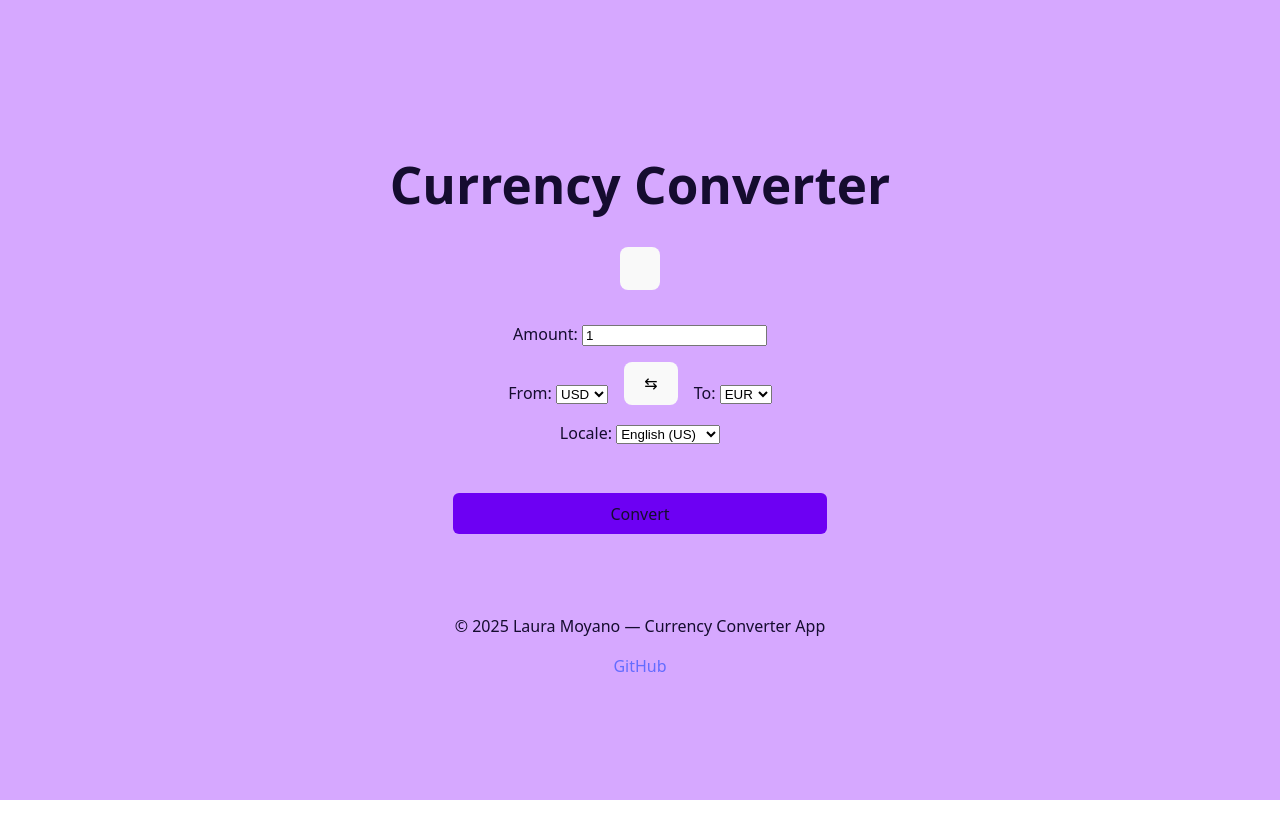
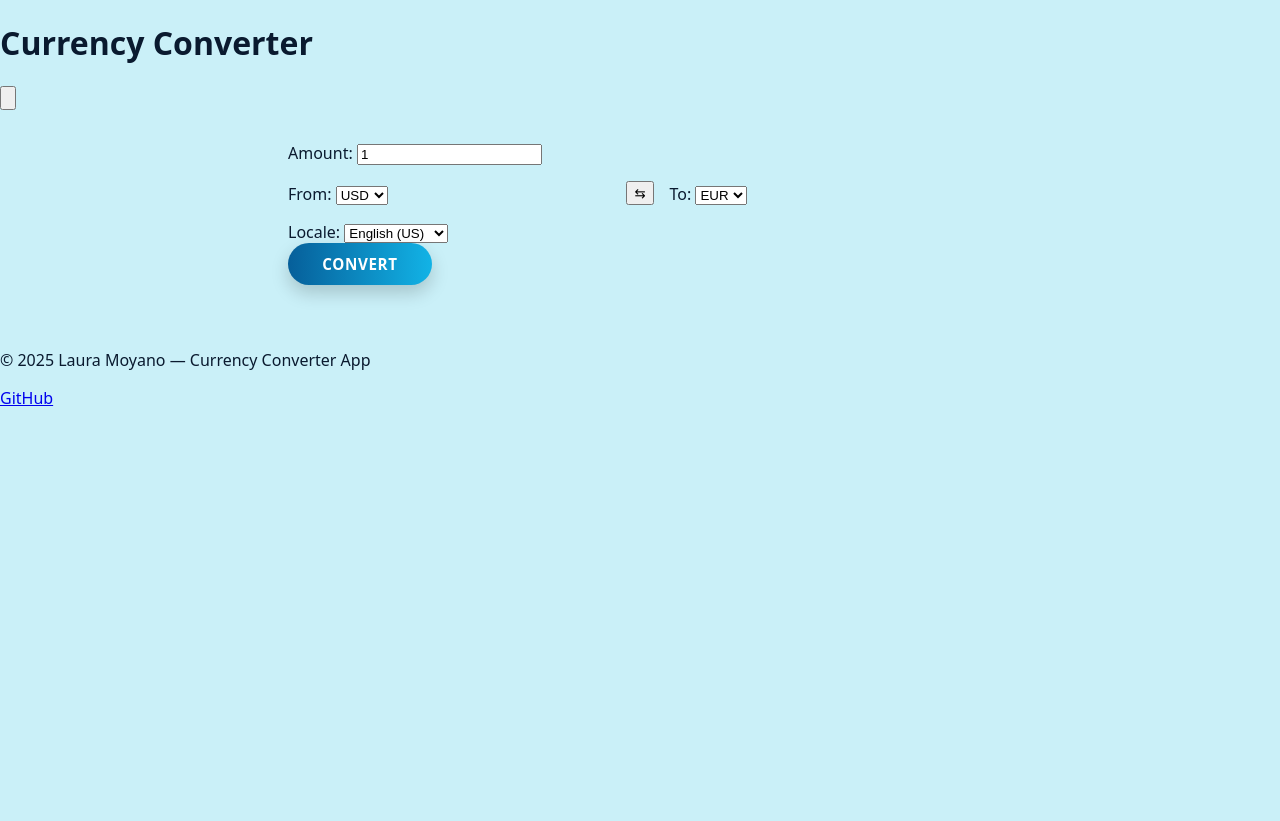
Before and after one commit to Laura-M-stack/Currency-Converter-App, a Svelte app in the folder currency-converter/: page / in a window 1280 px wide. Before the commit the page ends 800 px from the top, so only its background shows below. Built offline with nearby package versions, Linux system fonts and the light colour scheme.

Commit message:
style: update global SCSS, variables and layout adjustments

```diff
--- a/currency-converter/src/app.css
+++ b/currency-converter/src/app.css
@@ -1,79 +1,21 @@
-:root {
-  font-family: system-ui, Avenir, Helvetica, Arial, sans-serif;
-  line-height: 1.5;
-  font-weight: 400;
 
-  color-scheme: light dark;
-  color: rgba(255, 255, 255, 0.87);
-  background-color: #242424;
-
-  font-synthesis: none;
-  text-rendering: optimizeLegibility;
-  -webkit-font-smoothing: antialiased;
-  -moz-osx-font-smoothing: grayscale;
+*,
+*::before,
+*::after {
+  box-sizing: border-box;
 }
 
-a {
-  font-weight: 500;
-  color: #646cff;
-  text-decoration: inherit;
-}
-a:hover {
-  color: #535bf2;
+html,
+body {
+  margin: 0;
+  padding: 0;
 }
 
 body {
-  margin: 0;
-  display: flex;
-  place-items: center;
-  min-width: 320px;
+  font-family: system-ui, -apple-system, BlinkMacSystemFont, 'Segoe UI', sans-serif;
   min-height: 100vh;
 }
 
-h1 {
-  font-size: 3.2em;
-  line-height: 1.1;
+button {
+  font-family: inherit;
 }
-
-.card {
-  padding: 2em;
-}
-
-#app {
-  max-width: 1280px;
-  margin: 0 auto;
-  padding: 2rem;
-  text-align: center;
-}
-
-button {
-  border-radius: 8px;
-  border: 1px solid transparent;
-  padding: 0.6em 1.2em;
-  font-size: 1em;
-  font-weight: 500;
-  font-family: inherit;
-  background-color: #1a1a1a;
-  cursor: pointer;
-  transition: border-color 0.25s;
-}
-button:hover {
-  border-color: #646cff;
-}
-button:focus,
-button:focus-visible {
-  outline: 4px auto -webkit-focus-ring-color;
-}
-
-@media (prefers-color-scheme: light) {
-  :root {
-    color: #213547;
-    background-color: #ffffff;
-  }
-  a:hover {
-    color: #747bff;
-  }
-  button {
-    background-color: #f9f9f9;
-  }
-}
--- a/currency-converter/src/styles/_variables.scss
+++ b/currency-converter/src/styles/_variables.scss
@@ -1,36 +1,32 @@
-// Light mode values
-$primary: #6d00f3;
-$secondary: #1a1a1a;
-$text-light: #150c2f;
-$bg-light: #d6a8ff;
-$select-bg-light: #af66f4;
-$error: #e63946;
+$primary: var(--primary-color);
+$secondary: var(--secondary-color);
+$text-light: var(--text-color);
+$bg-light: var(--background-color);
+$select-bg-light: var(--select-bg);
+$error: var(--error-color);
+$accent-color: #38bdf8;
 
-// Dark mode values
-$dark-text: #d6a8ff;
-$dark-bg: #150c2f;
-$dark-secondary: #999;
-$dark-select-bg: #2d0444;
+$dark-text: var(--text-color);
+$dark-bg: var(--background-color);
+$dark-secondary: var(--secondary-color);
+$dark-select-bg: var(--select-bg);
 
-// Tokens using CSS variables (used in components)
 $primary-color: var(--primary-color);
-$secondary: var(--secondary-color);
+$secondary-color: var(--secondary-color);
 $text: var(--text-color);
 $background: var(--background-color);
 $select-bg: var(--select-bg);
 $error-color: var(--error-color);
 
-// Spacing
 $spacing-sm: 0.5rem;
 $spacing-md: 1rem;
 $spacing-lg: 2rem;
+$spacing-xl: 3rem;
 
-// Font sizes
 $font-sm: 0.875rem;
 $font-md: 1rem;
 $font-lg: 2rem;
 
-// Border radius
 $radius-sm: 4px;
 $radius-md: 6px;
 $radius-lg: 10px;
--- a/currency-converter/src/styles/base.scss
+++ b/currency-converter/src/styles/base.scss
@@ -1,22 +1,37 @@
 @use './variables' as v;
 
 :root {
-  --primary-color: #6d00f3;
-  --secondary-color: #1a1a1a;
-  --text-color: #150c2f;
-  --background-color: #d6a8ff;
-  --select-bg: #af66f4;
+  --primary-color: #0077b6;
+  --secondary-color: #01a8ef;
+  --text-color: #0a1a2f;
+  --title-text: #ffffff;
+  --background-color: #caf0f8;
+  --select-bg: #90e0ef;
   --error-color: #e63946;
+  --input-bg: #ffffff;
+  --input-border: rgba(0, 0, 0, 0.15);
+  --pill-bg: #e5e7eb;
+  --pill-text: #111827;
+  --muted-text: #4b5563;
+  --accent-color: #38bdf8;
 }
 
 .dark {
-  --primary-color: #6d00f3;
-  --secondary-color: #999;
-  --text-color: #d6a8ff;
-  --background-color: #150c2f;
-  --select-bg: #2d0444;
+  --background-color: #020617;
+  --secondary-color: #01a8ef;
+  --text-color: #e2e8f0;
+  --title-text: #ffffff;
+  --select-bg: #020f2a;
+  --primary-color: #38bdf8;
   --error-color: #e63946;
+  --input-bg: #020617;
+  --input-border: #1e293b;
+  --pill-bg: #e5e7eb;
+  --pill-text: #111827;
+  --muted-text: #9ca3af;
+  --accent-color: #38bdf8;
 }
+
 
 body {
   margin: 0;
--- /dev/null
+++ b/currency-converter/src/styles/inputs.scss
@@ -0,0 +1,33 @@
+input,
+select {
+  width: 100%;
+  padding: 0.6rem 0.8rem;
+  font-size: 1rem;
+  border-color: var(--accent-color);
+  border-radius: 6px;
+
+  background-color: var(--input-bg);
+  color: var(--text-color);
+
+  border: 1px solid var(--accent-color);
+
+  outline: none;
+  transition:
+    border-color 0.2s ease,
+    box-shadow 0.2s ease,
+    background 0.2s ease,
+    color 0.2s ease;
+
+  &:hover {
+    border-color: lighten(#38bdf8, 8%);
+  }
+
+  &:focus {
+    border-color: var(--accent-color);
+    box-shadow: 0 0 0 2px rgba(56, 189, 248, 0.35);
+  }
+}
+
+select {
+  cursor: pointer;
+}
--- a/currency-converter/src/styles/layout.scss
+++ b/currency-converter/src/styles/layout.scss
@@ -1,16 +1,52 @@
 @use './variables' as v;
 @use './mixins' as m;
 
+.page-shell {
+  min-height: calc(80vh - 10px);
+  display: flex;
+  align-items: center;
+  justify-content: center;
+  padding: 0 v.$spacing-md;
+  background-color: var(--page-bg);
+}
+
 .wrapper {
-  max-width: 700px;
-  margin: auto;
-  padding: v.$spacing-lg v.$spacing-md;
+  width: 100%;
+  max-width: 800px;
+  margin: 0 auto;
+  padding: v.$spacing-lg v.$spacing-xl;
 
+  @include m.respond(sm) {
+    padding: v.$spacing-md v.$spacing-lg;
+  }
+}
+
+.converter-card {
+  width: 100%;
+  padding: v.$spacing-lg;
+  border-radius: v.$radius-lg;
+  background: rgba(255, 255, 255, 0.36);
+  border: 1px solid var(--accent-color);
+  -webkit-backdrop-filter: blur(14px);
+  backdrop-filter: blur(14px);
+  box-shadow: 0 18px 30px rgba(15, 23, 42, 0.25);
   display: flex;
   flex-direction: column;
   gap: v.$spacing-lg;
-  align-items: center;
-  justify-content: center;
+  position: relative;
+  z-index: 1;
+  overflow: visible;
+}
+
+.dark .converter-card {
+  background: rgba(15, 23, 42, 0.78);
+  border: 1px solid var(--accent-color);
+  -webkit-backdrop-filter: blur(18px);
+  backdrop-filter: blur(18px);
+
+  box-shadow:
+    0 22px 40px rgba(0, 0, 0, 0.65),
+    0 0 0 1px rgba(15, 23, 42, 0.9);
 }
 
 .conversion-form {
@@ -20,36 +56,85 @@
 }
 
 .row {
-  display: flex;
-  align-items: flex-end;
-  gap: v.$spacing-md;
+  display: grid;
+  grid-template-columns: 1fr auto 1fr;
+  column-gap: v.$spacing-md;
+  align-items: end;
 
   @include m.respond(sm) {
-    flex-direction: column;
-    align-items: stretch;
+    grid-template-columns: 1fr auto 1fr;
+
+    select,
+    .currency-select select {
+      width: 100%;
+      max-width: 240px;
+      margin: 0 auto;
+    }
   }
 }
 
 .conversion-result {
+  margin-top: 1rem;
+
   p.error {
     color: v.$error-color;
     font-weight: bold;
+    margin: 0;
+  }
+}
+.convert-btn {
+  align-self: flex-start;
+  padding: 0.7rem 1.5rem;
+  min-width: 9rem;
+
+  border: none;
+  border-radius: 999px;
+  cursor: pointer;
+
+  font-size: 0.95rem;
+  font-weight: 600;
+  letter-spacing: 0.04em;
+  text-transform: uppercase;
+
+  color: #ffffff;
+  background-image: linear-gradient(
+    90deg,
+    #065f9a 0%,
+    #12b3e6 50%,
+    #065f9a 100%
+  );
+  background-size: 200% auto;
+
+  transition:
+    background-position 0.35s ease,
+    filter 0.15s ease,
+    box-shadow 0.15s ease;
+
+  box-shadow: 0 8px 18px rgba(0, 0, 0, 0.18);
+
+  &:hover {
+    background-position: 100% 0;
+    filter: brightness(1.03);
+    box-shadow: 0 10px 22px rgba(0, 0, 0, 0.22);
+  }
+
+  &:focus-visible {
+    outline: 2px solid #12b3e6;
+    outline-offset: 3px;
+  }
+
+  &:disabled {
+    opacity: 0.65;
+    cursor: default;
+    box-shadow: none;
+    background-position: 0 0;
   }
 }
 
-.convert-btn {
-  margin-top: 1rem;
-  padding: 0.6rem 1.2rem;
-  font-size: 1rem;
-  background-color: v.$primary-color;
-  color: v.$text;
-  border: none;
-  border-radius: v.$radius-md;
-  cursor: pointer;
-  width: 80%;
-
-  &:hover {
-    background-color: #490089;
-    color: whitesmoke;
+@media (max-width: 576px) {
+  .convert-btn {
+    width: 100%;
+    justify-content: center;
+    align-self: stretch;
   }
 }
```
